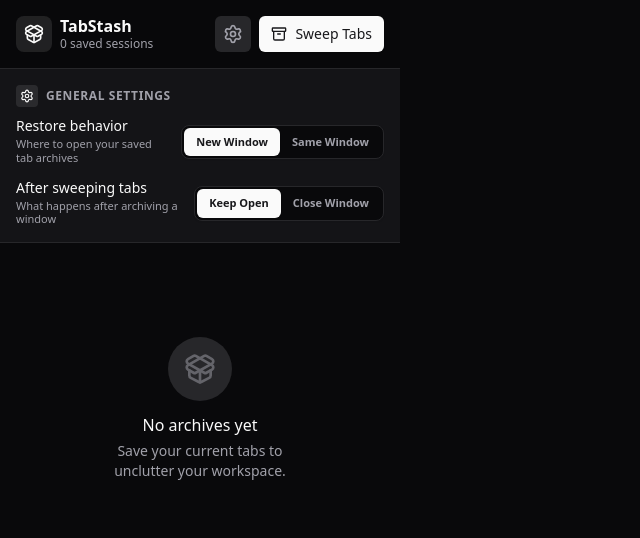
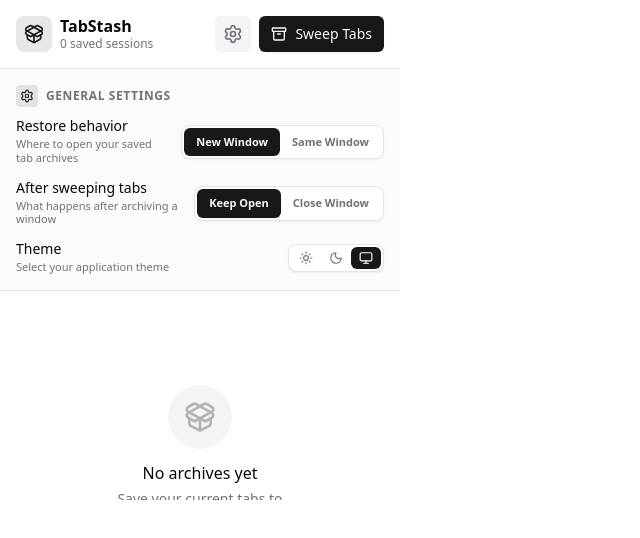
Before and after one commit to vinaytiparadi/tabstash, a React (Vite) app: page / in a window 1280 px wide. Both pictures are taken after a click on the button "Settings". Shown: the top 538 px of the page, without its empty margins (0-640 px from the left). Built offline with nearby package versions, Linux system fonts and the light colour scheme.

Commit message:
feat: Add theme options (light/dark/system)

```diff
--- a/src/App.tsx
+++ b/src/App.tsx
@@ -1,5 +1,5 @@
 import { useEffect, useState } from "react";
-import { Archive, Trash2, ExternalLink, PackageOpen, Loader2, Pencil, Check, X, ArchiveRestore, Settings, SortAsc, SortDesc, Pin } from "lucide-react";
+import { Archive, Trash2, ExternalLink, PackageOpen, Loader2, Pencil, Check, X, ArchiveRestore, Settings, SortAsc, SortDesc, Pin, Sun, Moon, Monitor } from "lucide-react";
 import * as ScrollAreaPrimitive from "@radix-ui/react-scroll-area";
 import { cn } from "./lib/utils";
 import type { Archive as ArchiveType } from "./background";
@@ -41,7 +41,8 @@ export default function App() {
     restoreInNewWindow: true,
     closeWindowAfterArchiving: false,
     sortField: 'date' as 'date' | 'name',
-    sortOrder: 'desc' as 'asc' | 'desc'
+    sortOrder: 'desc' as 'asc' | 'desc',
+    theme: 'system' as 'light' | 'dark' | 'system'
   });
 
   const [editingId, setEditingId] = useState<string | null>(null);
@@ -56,6 +57,7 @@ export default function App() {
           closeWindowAfterArchiving: data.settings.closeWindowAfterArchiving ?? false,
           sortField: data.settings.sortField ?? 'date',
           sortOrder: data.settings.sortOrder ?? 'desc',
+          theme: data.settings.theme ?? 'system',
         });
       }
       setLoading(false);
@@ -86,6 +88,30 @@ export default function App() {
   useEffect(() => {
     loadArchives();
   }, []);
+
+  useEffect(() => {
+    const applyTheme = () => {
+      const root = window.document.documentElement;
+      root.classList.remove("light", "dark");
+
+      if (settings.theme === "system") {
+        const systemTheme = window.matchMedia("(prefers-color-scheme: dark)").matches ? "dark" : "light";
+        root.classList.add(systemTheme);
+        return;
+      }
+
+      root.classList.add(settings.theme);
+    };
+
+    applyTheme();
+
+    if (settings.theme === "system") {
+      const mediaQuery = window.matchMedia("(prefers-color-scheme: dark)");
+      const handleChange = () => applyTheme();
+      mediaQuery.addEventListener("change", handleChange);
+      return () => mediaQuery.removeEventListener("change", handleChange);
+    }
+  }, [settings.theme]);
 
   const handleArchive = async () => {
     setArchiving(true);
@@ -216,6 +242,52 @@ export default function App() {
                 </button>
               </div>
             </div>
+
+            <div className="flex items-center justify-between gap-4">
+              <div className="flex-1">
+                <p className="text-sm font-medium leading-none mb-1">Theme</p>
+                <p className="text-[11px] text-muted-foreground leading-tight">Select your application theme</p>
+              </div>
+              <div className="flex bg-background border border-border rounded-lg p-0.5 shadow-sm shrink-0">
+                <button
+                  onClick={() => updateSettings({ ...settings, theme: 'light' })}
+                  className={cn(
+                    "px-2 py-1 flex items-center justify-center rounded-md transition-all duration-200",
+                    settings.theme === 'light'
+                      ? "bg-primary text-primary-foreground shadow-sm"
+                      : "text-muted-foreground hover:text-foreground hover:bg-accent/50"
+                  )}
+                  title="Light mode"
+                >
+                  <Sun className="w-3.5 h-3.5" />
+                </button>
+                <button
+                  onClick={() => updateSettings({ ...settings, theme: 'dark' })}
+                  className={cn(
+                    "px-2 py-1 flex items-center justify-center rounded-md transition-all duration-200",
+                    settings.theme === 'dark'
+                      ? "bg-primary text-primary-foreground shadow-sm"
+                      : "text-muted-foreground hover:text-foreground hover:bg-accent/50"
+                  )}
+                  title="Dark mode"
+                >
+                  <Moon className="w-3.5 h-3.5" />
+                </button>
+                <button
+                  onClick={() => updateSettings({ ...settings, theme: 'system' })}
+                  className={cn(
+                    "px-2 py-1 flex items-center justify-center rounded-md transition-all duration-200",
+                    settings.theme === 'system'
+                      ? "bg-primary text-primary-foreground shadow-sm"
+                      : "text-muted-foreground hover:text-foreground hover:bg-accent/50"
+                  )}
+                  title="System theme"
+                >
+                  <Monitor className="w-3.5 h-3.5" />
+                </button>
+              </div>
+            </div>
+
           </div>
         </div>
       )}
--- a/src/index.css
+++ b/src/index.css
@@ -4,35 +4,48 @@
 
 @layer base {
   :root {
+    --background: 0 0% 100%;
+    --foreground: 240 10% 3.9%;
+    --card: 0 0% 100%;
+    --card-foreground: 240 10% 3.9%;
+    --popover: 0 0% 100%;
+    --popover-foreground: 240 10% 3.9%;
+    --primary: 240 5.9% 10%;
+    --primary-foreground: 0 0% 98%;
+    --secondary: 240 4.8% 95.9%;
+    --secondary-foreground: 240 5.9% 10%;
+    --muted: 240 4.8% 95.9%;
+    --muted-foreground: 240 3.8% 46.1%;
+    --accent: 240 4.8% 95.9%;
+    --accent-foreground: 240 5.9% 10%;
+    --destructive: 0 84.2% 60.2%;
+    --destructive-foreground: 0 0% 98%;
+    --border: 240 5.9% 90%;
+    --input: 240 5.9% 90%;
+    --ring: 240 10% 3.9%;
+    --radius: 0.5rem;
+  }
+
+  .dark {
     --background: 240 10% 3.9%;
     --foreground: 0 0% 98%;
-
     --card: 240 10% 3.9%;
     --card-foreground: 0 0% 98%;
-
     --popover: 240 10% 3.9%;
     --popover-foreground: 0 0% 98%;
-
     --primary: 0 0% 98%;
     --primary-foreground: 240 5.9% 10%;
-
     --secondary: 240 3.7% 15.9%;
     --secondary-foreground: 0 0% 98%;
-
     --muted: 240 3.7% 15.9%;
     --muted-foreground: 240 5% 64.9%;
-
     --accent: 240 3.7% 15.9%;
     --accent-foreground: 0 0% 98%;
-
     --destructive: 0 62.8% 30.6%;
     --destructive-foreground: 0 0% 98%;
-
     --border: 240 3.7% 15.9%;
     --input: 240 3.7% 15.9%;
     --ring: 240 4.9% 83.9%;
-
-    --radius: 0.5rem;
   }
 }
 
```
